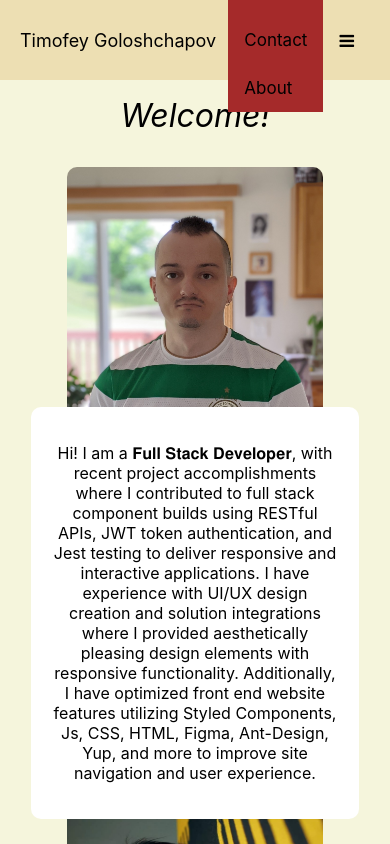
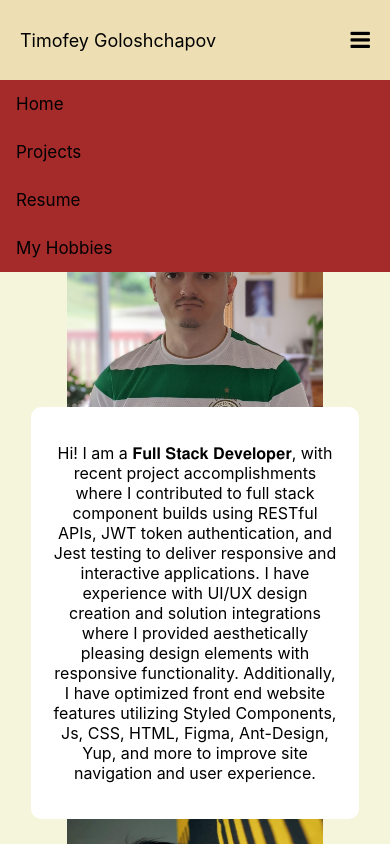
Before and after one commit to Timbobeek/portfolio, a React (Create React App) app: page / in a window 390 px wide. Both pictures are taken after a click on the link 346 px from the left and 40 px from the top of the page. Shown: the top 844 px of the page. Built offline with nearby package versions, Linux system fonts and the light colour scheme.

Commit message:
hamburger in place

```diff
--- a/public/index.html
+++ b/public/index.html
@@ -24,6 +24,7 @@
       work correctly both with client-side routing and a non-root public URL.
       Learn how to configure a non-root public URL by running `npm run build`.
     -->
+    <link rel="stylesheet" href="https://cdnjs.cloudflare.com/ajax/libs/font-awesome/4.7.0/css/font-awesome.min.css"></link>
     <title>Timofey Goloshchapov</title>
   </head>
   <body>
--- a/src/components/header.css
+++ b/src/components/header.css
@@ -182,6 +182,7 @@ header {
     }
 
     .small-screen-menu{
+      /* overflow: hidden; */
       display: flex;
       align-items: center;
       justify-content: space-between;
@@ -207,14 +208,25 @@ header {
       position: relative;
     }
 
-    .burger #myLinks {
-
+    .small-screen-menu #myLinks {
+      display: none;
+      position: absolute;
+      top: 80px;
+      left: 0px;
+      width: 100%;
       background-color: brown;
       /* margin-top: 14.37rem; */
       z-index: 3;
     }
 
-    .burger a {
+    .small-screen-menu a {
+      color: black;
+      text-decoration: none;
+      font-size: 17px;
+      display: block;
+    }
+
+    .small-screen-menu #myLinks a {
       color: black;
       padding: 14px 16px;
       text-decoration: none;
@@ -224,11 +236,10 @@ header {
 
     /* Style the hamburger menu */
     .burger a.icon {
-      /* background: black; */
       display: flex;
       position: relative;
-      right: 0;
-      top: 0;
+      /* right: 0;
+      top: 0; */
     }
 
     /* Add a grey background color on mouse-over */
--- a/src/components/header.js
+++ b/src/components/header.js
@@ -27,38 +27,6 @@ const Header = () => {
             </div>
           </div>
 
-          <div className='small-screen-menu'>
-
-            {/* <div className='small-screen-menu-one'>
-              <div className='menuOption'><Link to="/">Home</Link></div> */}
-              {/* <div className='menuOption'><Link to="projects">Projects</Link></div> */}
-              {/* <div className='menuOption'>Projects</div>
-            </div> */}
-
-            {/* <div className='small-screen-menu-two'>
-              <div className='menuOption'><Link to="resume">Resume</Link></div> */}
-              {/* <div className='menuOption'><Link to="accomplishments">Accomplishments</Link></div> */}
-              {/* <div className='menuOption'><Link to="hobbies">My Hobbies</Link></div> */}
-              {/* <div className='menuOption'>My Hobbies</div> */}
-            {/* </div> */}
-
-            <link rel="stylesheet" href="https://cdnjs.cloudflare.com/ajax/libs/font-awesome/4.7.0/css/font-awesome.min.css"></link>
-
-            <div className='title'>Timofey Goloshchapov</div>
-
-            <div className='burger'>
-              <div id="myLinks">
-                <a href="#news">News</a>
-                <a href="#contact">Contact</a>
-                <a href="#about">About</a>
-              </div>
-              <a href="#" className="icon" onClick={myFunction}>
-                <i className="fa fa-bars"></i>
-              </a>
-            </div>
-
-          </div>
-
           <div className='header-right'>
             <div className='menuOption'><Link to="/">Home</Link></div>
             {/* <div className='menuOption'><Link to="projects">Projects</Link></div> */}
@@ -69,6 +37,25 @@ const Header = () => {
             {/* <div className='menuOption'>My Hobbies</div> */}
           </div>
 
+          <div className='small-screen-menu'>
+
+            <div className='title'>Timofey Goloshchapov</div>
+
+            <div className='burger'>
+              <a href="#" className="icon" onClick={myFunction}>
+                <i className="fa fa-bars fa-lg"></i>
+              </a>
+            </div>
+            <div id="myLinks">
+                <a href="/">Home</a>
+                <a href="projects">Projects</a>
+                <a href="resume">Resume</a>
+                <a href="hobbies">My Hobbies</a>
+              </div>
+
+          </div>
+
+
       </header>
   );
 }
```
